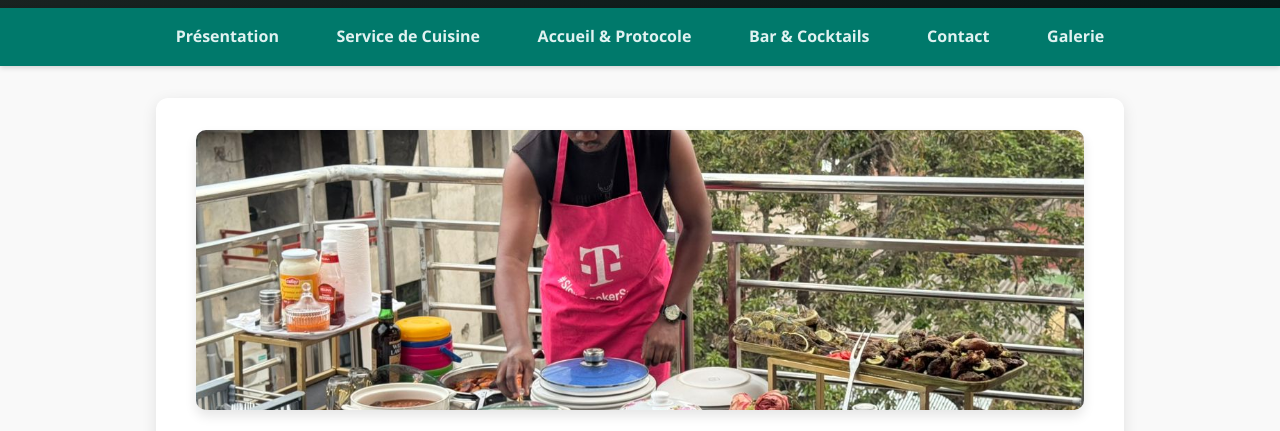
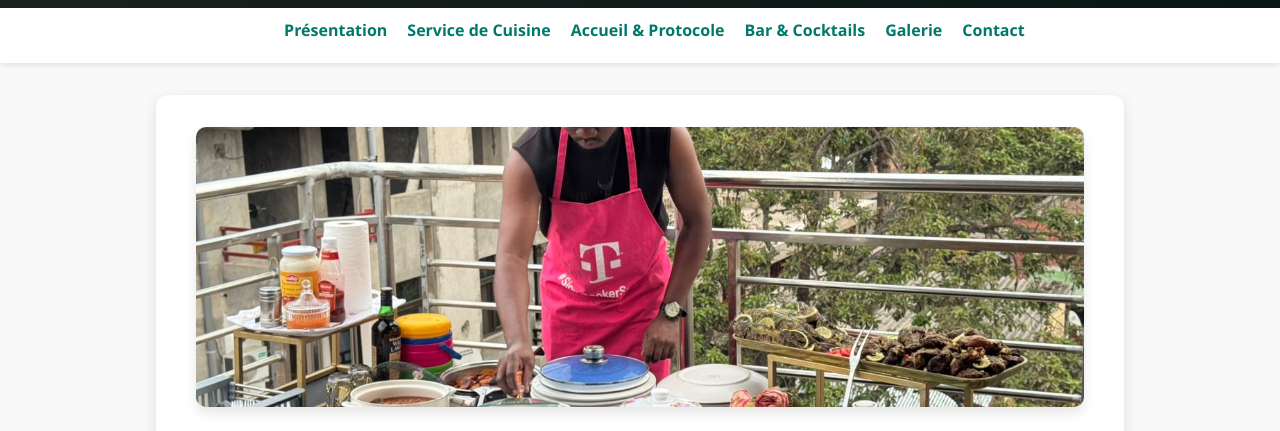
Before and after one commit to Amikisawani/glo-service-site, a plain HTML site: page index.html in a window 1280 px wide. Shown: the part 160-591 px from the top of the page. Drawn offline with Linux system fonts and the light colour scheme.

Commit message:
Mise à jour de la nav

```diff
--- a/index.html
+++ b/index.html
@@ -7,6 +7,16 @@
   <link rel="stylesheet" href="style.css">
 
 </head>
+<script>
+  // --- MENU HAMBURGER POUR SMARTPHONE ---
+  const menuToggle = document.querySelector('.menu-toggle');
+  const navLinks = document.querySelector('.nav-links');
+
+  menuToggle.addEventListener('click', () => {
+    navLinks.classList.toggle('show');
+  });
+</script>
+
 <body>
 <header>
   <div class="header-container">
@@ -18,13 +28,19 @@
   </div>
 </header>
 
-<nav aria-label="Navigation principale">
-  <a href="#presentation">Présentation</a>
-  <a href="#cuisine">Service de Cuisine</a>
-  <a href="#accueil">Accueil & Protocole</a>
-  <a href="#bar">Bar & Cocktails</a>
-  <a href="#contact">Contact</a>
-  <a href="#galerie">Galerie</a>
+<nav class="navbar" aria-label="Navigation principale">
+  <div class="nav-container">
+    <button class="menu-toggle" aria-label="Ouvrir le menu">☰</button>
+
+    <ul class="nav-links">
+      <li><a href="#presentation">Présentation</a></li>
+      <li><a href="#cuisine">Service de Cuisine</a></li>
+      <li><a href="#accueil">Accueil & Protocole</a></li>
+      <li><a href="#bar">Bar & Cocktails</a></li>
+      <li><a href="#galerie">Galerie</a></li>
+      <li><a href="#contact">Contact</a></li>
+    </ul>
+  </div>
 </nav>
   <main>
     <section id="presentation" tabindex="0">
--- a/style.css
+++ b/style.css
@@ -68,36 +68,75 @@
       position: sticky;
       top: 0;
       z-index: 100;
+    }/* === NAVIGATION === */
+.navbar {
+  background-color: #fff;
+  box-shadow: 0 2px 6px rgba(0,0,0,0.1);
+  position: sticky;
+  top: 0;
+  z-index: 1000;
 }
-    nav a {
-      color: #e0f2f1;
+
+.nav-container {
+  display: flex;
+  align-items: center;
+  justify-content: space-between;
+  padding: 10px 20px;
+}
+
+/* Liens du menu */
+.nav-links {
+  list-style: none;
+  display: flex;
+  gap: 20px;
+  margin: 0;
+}
+
+.nav-links a {
   text-decoration: none;
-      padding: 1rem 1.8rem;
-      font-weight: 600;
-      transition: background 0.3s ease, color 0.3s ease;
-      position: relative;
+  color: #00796b;
+  font-weight: bold;
+  transition: color 0.3s ease;
 }
-    nav a::after {
-      content: '';
+
+.nav-links a:hover {
+  color: #004d40;
+}
+
+/* --- Bouton menu hamburger --- */
+.menu-toggle {
+  font-size: 26px;
+  background: none;
+  border: none;
+  cursor: pointer;
+  display: none; /* caché par défaut */
+}
+
+/* === Responsive smartphone uniquement === */
+@media (max-width: 600px) {
+  .menu-toggle {
+    display: block; /* visible sur smartphone */
+  }
+
+  .nav-links {
     position: absolute;
-      width: 0;
-      height: 2px;
-      bottom: 5px;
-      left: 50%;
-      background-color: #004d40;
-      transition: width 0.3s ease, left 0.3s ease;
+    top: 60px;
+    left: 0;
+    right: 0;
+    background-color: #fff;
+    flex-direction: column;
+    gap: 15px;
+    align-items: center;
+    padding: 15px 0;
+    border-top: 1px solid #ddd;
+    display: none; /* masqué par défaut */
   }
-    nav a:hover,
-    nav a:focus {
-      background: #004d40;
-      color: #a7ffeb;
-      outline: none;
+
+  .nav-links.show {
+    display: flex; /* s’affiche quand on appuie sur ☰ */
   }
-    nav a:hover::after,
-    nav a:focus::after {
-      width: 50%;
-      left: 25%;
 }
+
     main {
       flex-grow: 1;
       max-width: 1000px;
```
Lines whose indentation alone changed are shown as unchanged.
